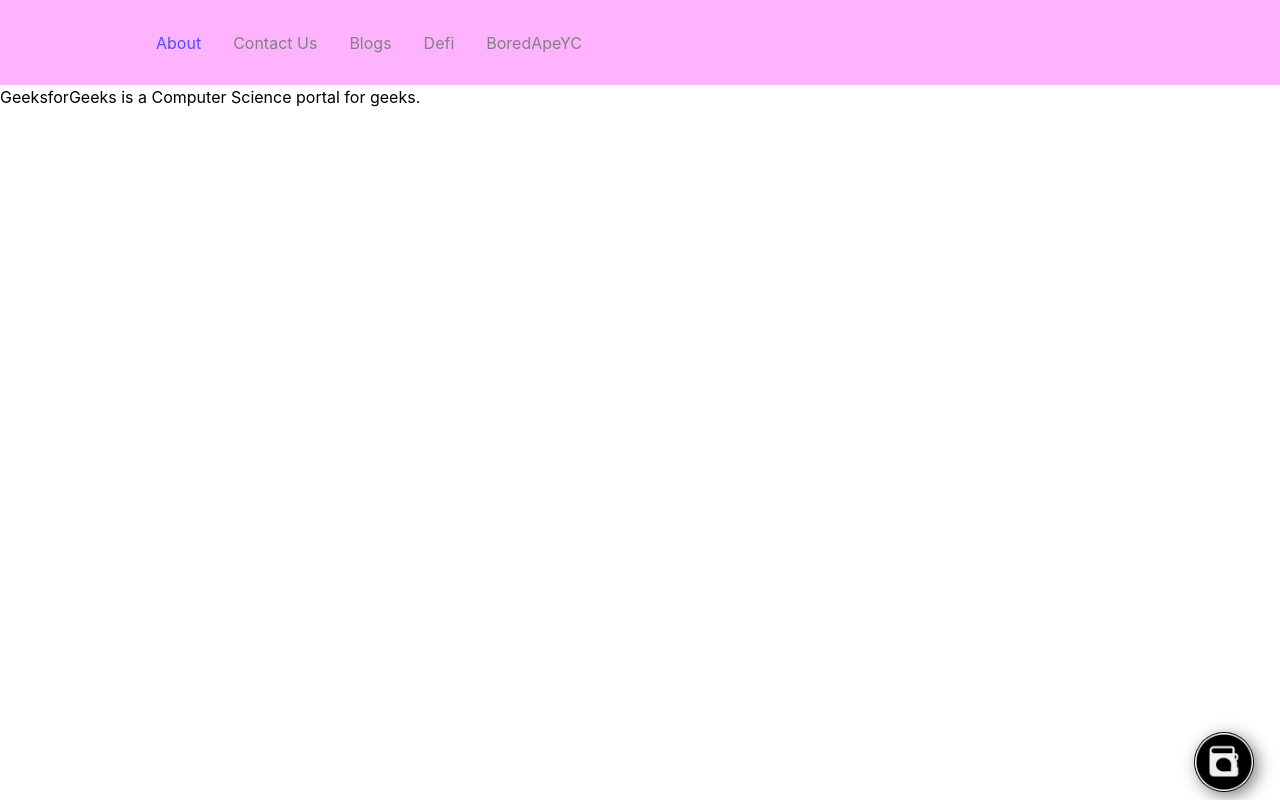
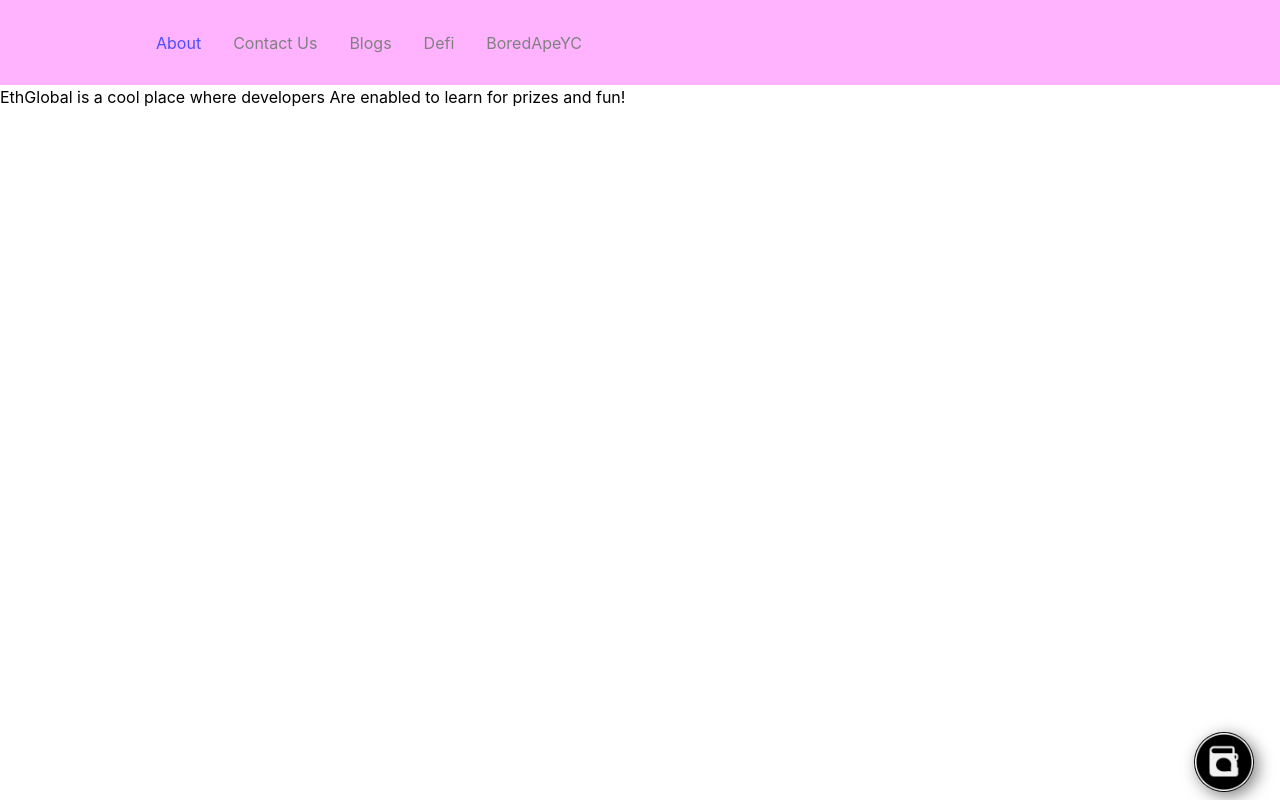
Before and after one commit to Wallet-Chat/widgetdemo, a React (Create React App) app: page /about in a window 1280 px wide. Built offline with nearby package versions, Linux system fonts and the light colour scheme; the HTML template or start-up script is replaced by a standard one.

Commit message:
just adding some different context to websites

```diff
--- a/src/pages/about.js
+++ b/src/pages/about.js
@@ -5,8 +5,8 @@ const About = () => {
 return (
 	<div>
 	<h1>
-		GeeksforGeeks is a Computer
-		Science portal for geeks.
+		EthGlobal is a cool place where developers
+		Are enabled to learn for prizes and fun!
 	</h1>
         <WalletChatWidget />
 	</div>
--- a/src/pages/blogs.js
+++ b/src/pages/blogs.js
@@ -2,7 +2,7 @@ import React from 'react';
 
 const Blogs = () => {
 return (
-	<h1>You can write your blogs!</h1>
+	<h1>I would have a lot more to write about in my blog, if I won some EthGlobal Prizes!</h1>
 );
 };
 
--- a/src/pages/contact.js
+++ b/src/pages/contact.js
@@ -3,7 +3,7 @@ import React from 'react';
 const Contact = () => {
 return (
 	<div>
-	<h1>Mail us on feedback@geeksforgeeks.org</h1>
+	<h1>Mail us on EthGlobalWinnersOfTheBigMoney@gmail.com</h1>
 	</div>
 );
 };
```
